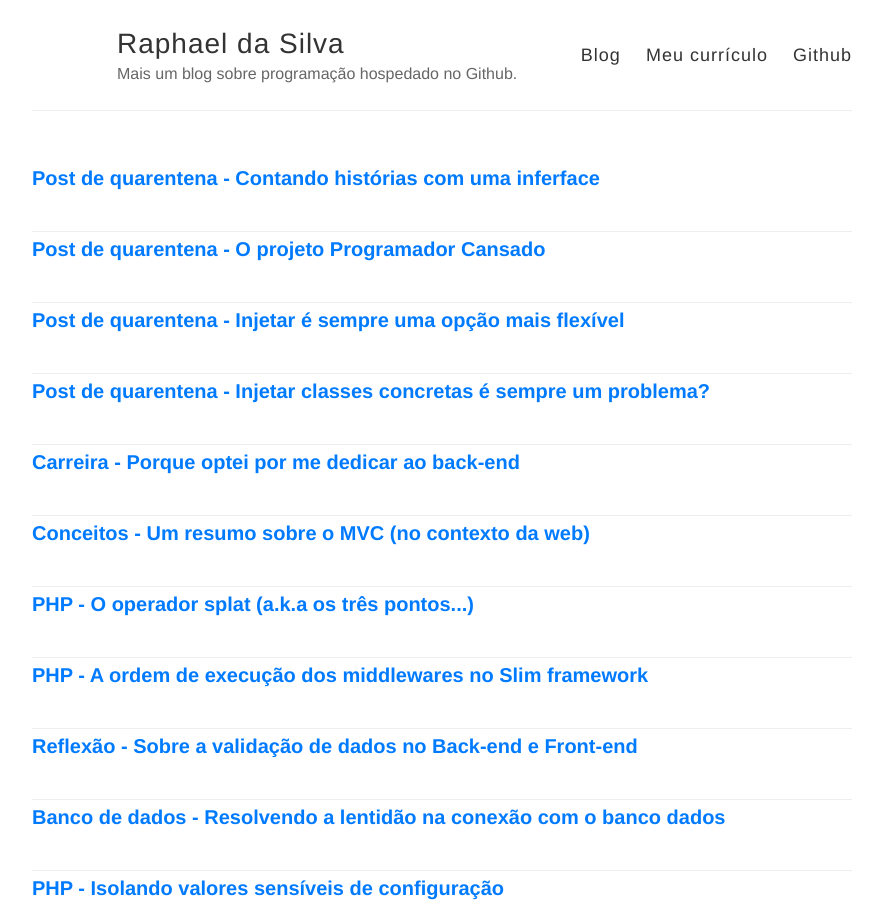
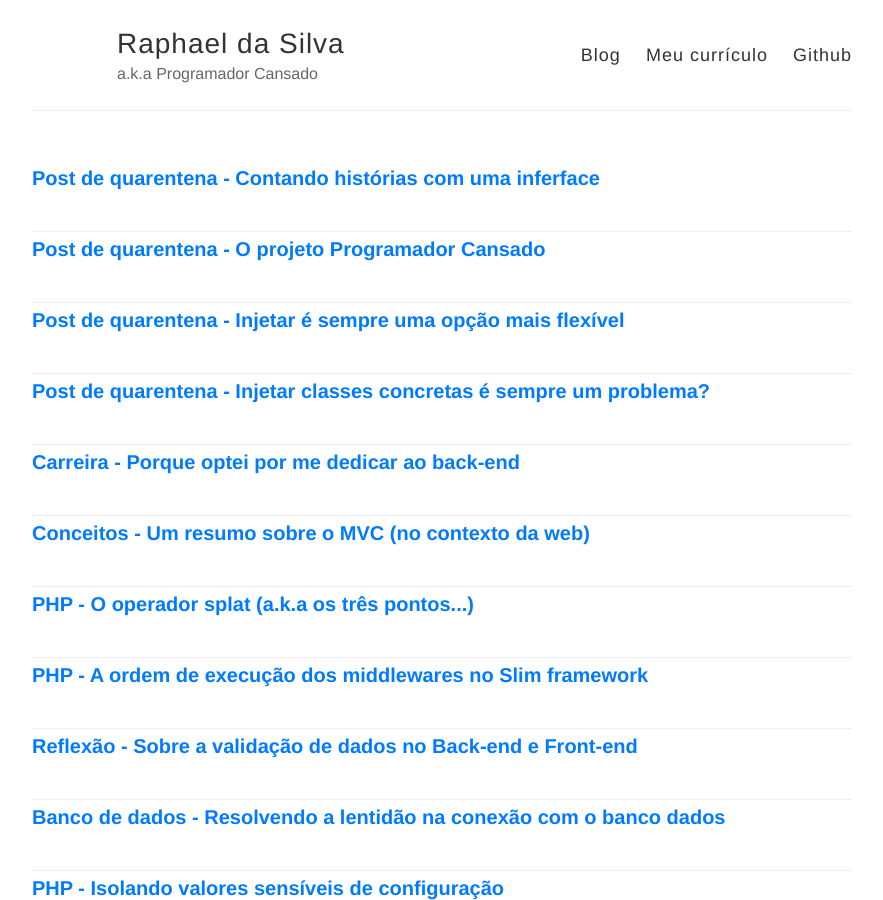
Before and after one commit to raphael-da-silva/raphael-da-silva.github.io, a Jekyll site: the page built from index.html, in a window 1280 px wide and 900 px high. Shown: the whole window, without its empty margins (198-1081 px from the left). Built offline with Jekyll 4.4.1, drawn with Linux system fonts in a browser that asks for light colours; nearby versions of some CDN libraries.

Commit message:
Mudanças

```diff
--- a/_config.yml
+++ b/_config.yml
@@ -3,7 +3,7 @@
 name: Raphael da Silva
 
 # Short bio or description (displayed in the header)
-description: Mais um blog sobre programação hospedado no Github.
+description: a.k.a Programador Cansado
 
 # URL of your avatar or profile pic (you could use your GitHub profile pic)
 # avatar:
```
